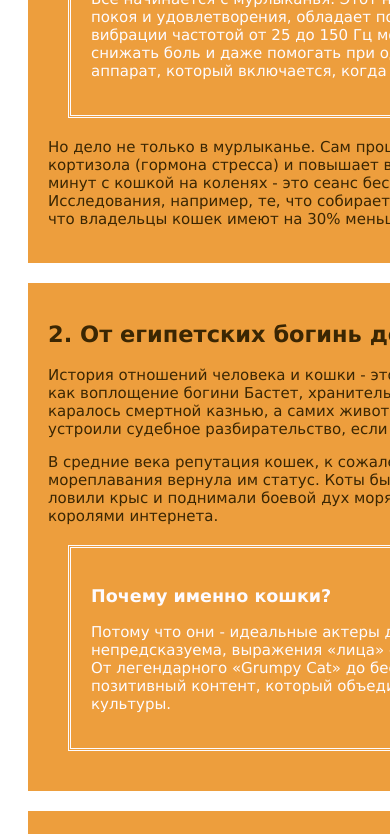
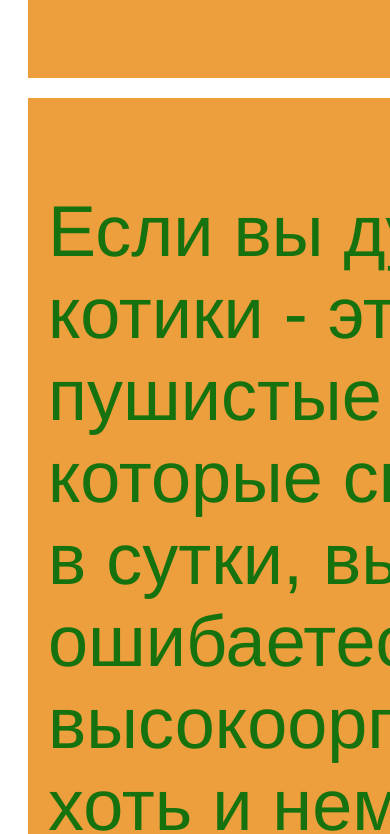
Before and after one commit to Sambarova/Koti, a plain HTML site: page index.html in a window 390 px wide. Shown: the part 551-1385 px from the top of the page. Drawn offline with Linux system fonts and the light colour scheme.

Commit message:
Add files via upload

```diff
--- a/index.html
+++ b/index.html
@@ -37,7 +37,7 @@
         font-family: Verdana, Geneva, Tahoma, sans-serif, sans-serif;
         width: 900px;
         flex-direction: column;
-        font-size: 15px;}
+        font-size: 60px;}
 
         .card {
         color: #fdfbff; border-style: double;
```
